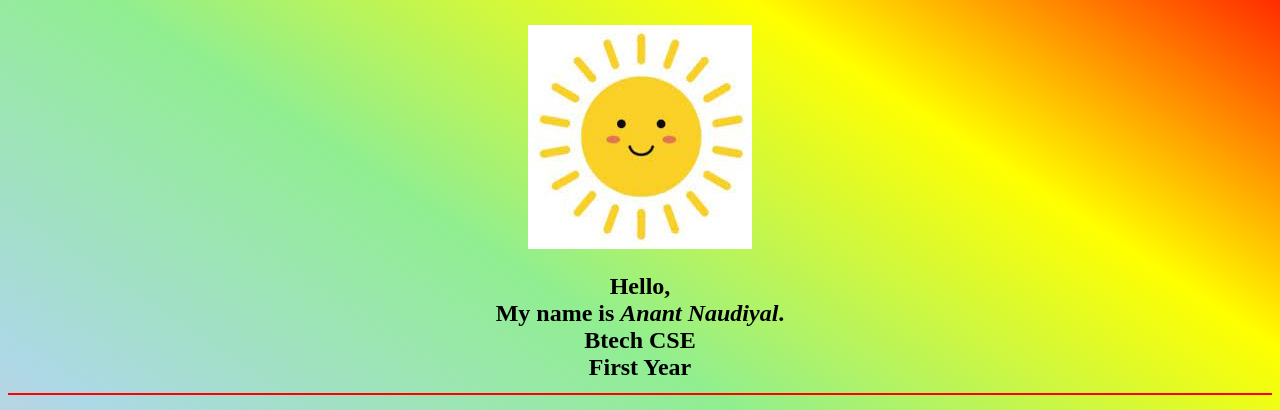
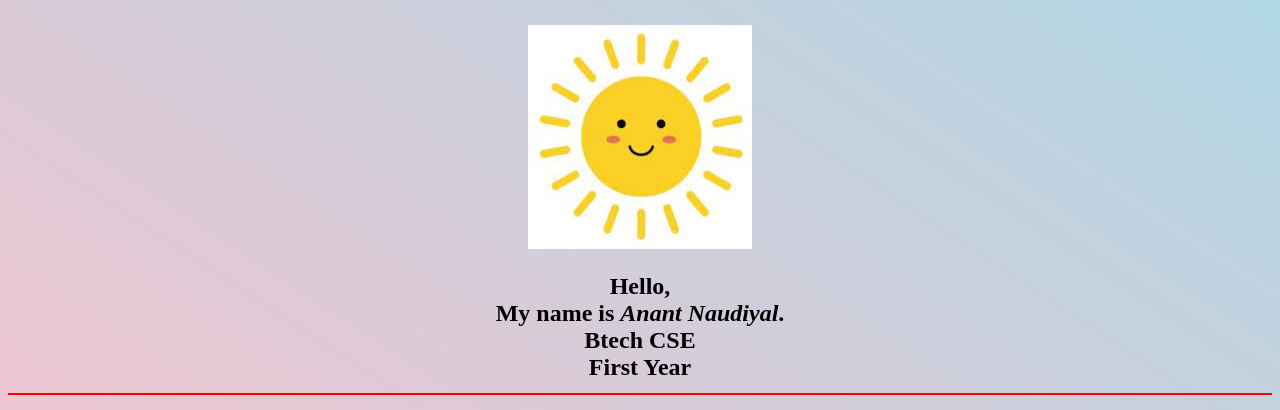
Before and after one commit to anantnaudiyal/first-Introduction, a plain HTML site: page index.html in a window 1280 px wide. Shown: the part 73-483 px from the top of the page. Drawn offline with Linux system fonts and the light colour scheme.

Commit message:
Update index.html

```diff
--- a/index.html
+++ b/index.html
@@ -1,7 +1,7 @@
 <!DOCTYPE html>
 <!-- saved from url=(0075)file:///D:/Downloads/web%20development%20course/Anant's%20Introduction.html -->
 <html>
-<body style="background-image:Linear-gradient(to bottom left,red,yellow,lightgreen,lightblue,pink);">
+<body style="background-image:Linear-gradient(to bottom left,lightblue,pink);">
 
 <title>Anant's Introduction</title>
 
```
